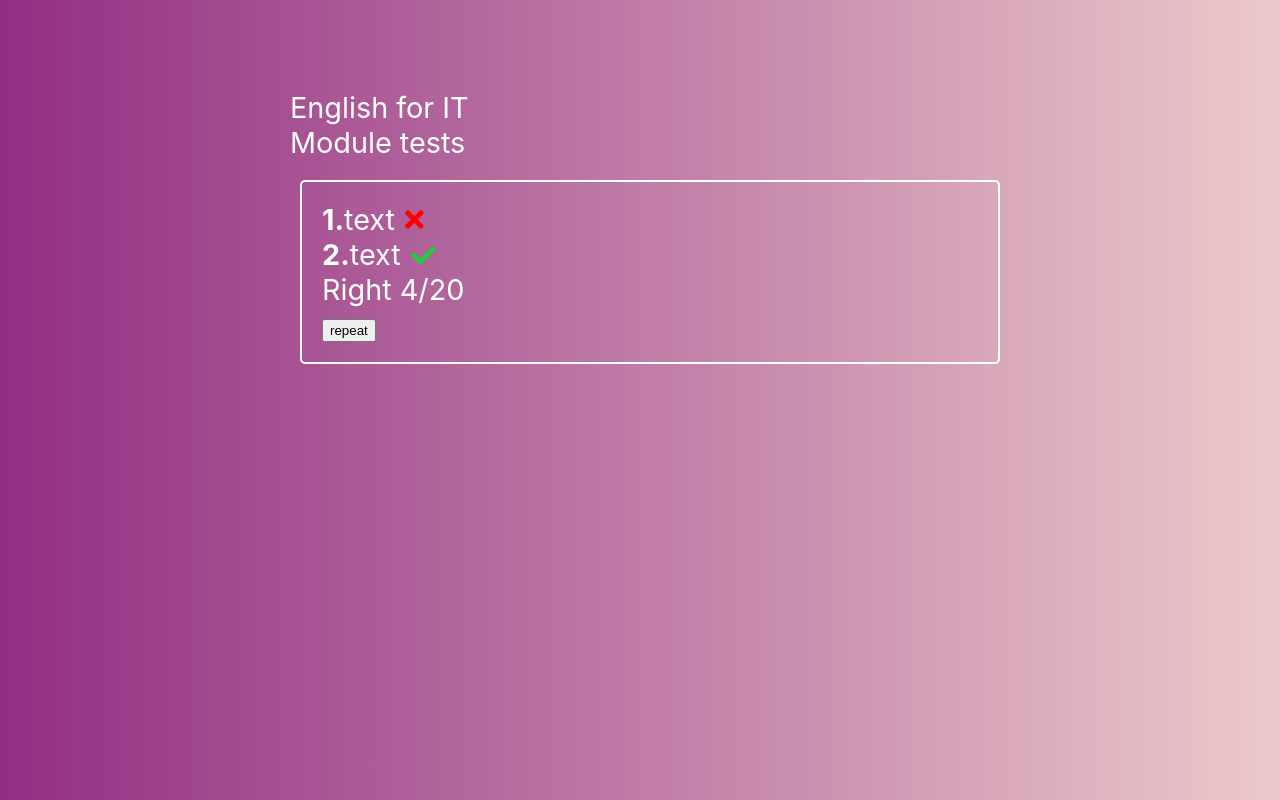
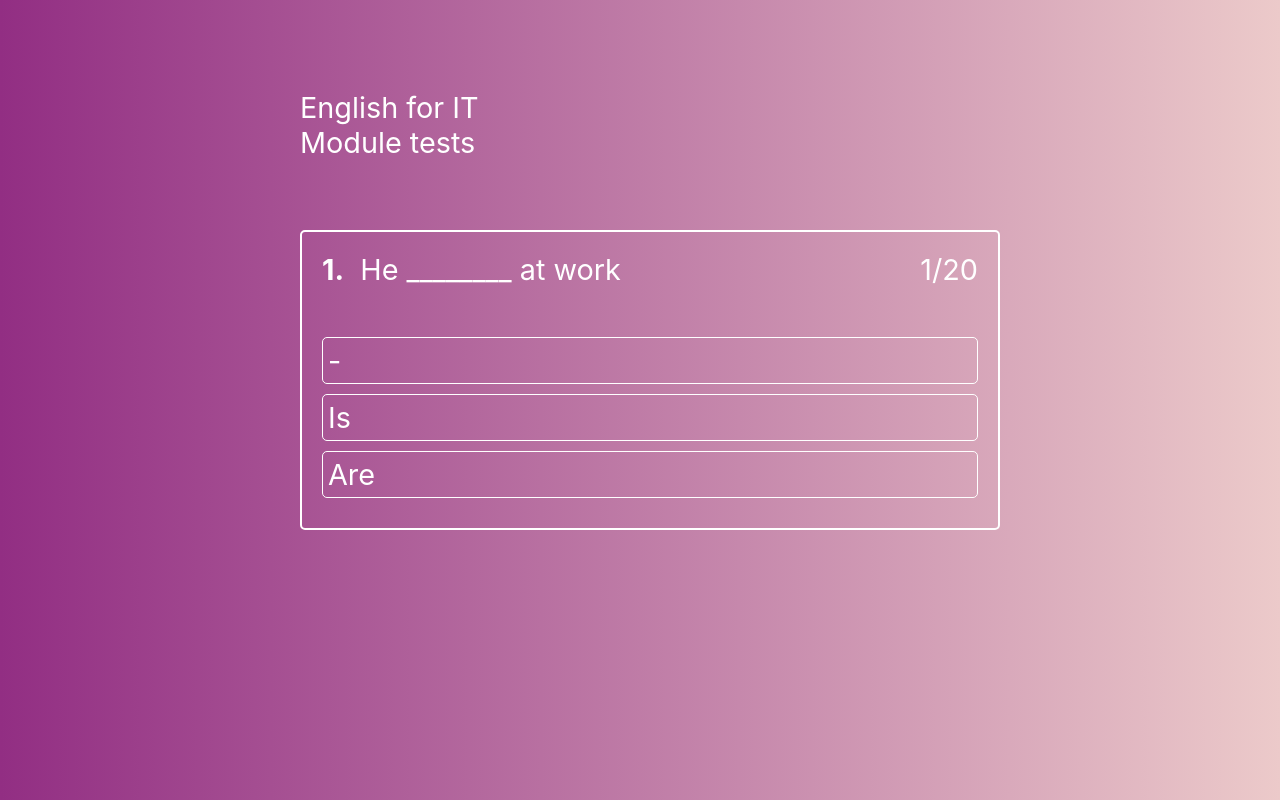
Before and after one commit to ElenaYakubovskaya/tests_EngIT, a React app: page / in a window 1280 px wide. Built offline with nearby package versions, Linux system fonts and the light colour scheme.

Commit message:
added component button

```diff
--- a/src/components/ActiveTest/AnswersList/AnswerItem/AnswerItem.jsx
+++ b/src/components/ActiveTest/AnswersList/AnswerItem/AnswerItem.jsx
@@ -6,26 +6,26 @@ const StyledAnswerItem = styled.li`
   border-radius: 5px;
   padding: 5px;
   margin-bottom: 10px;
-
-  cursor: pointer;
   &:hover {
     background: rgba(255, 255, 255, 0.2);
     transition: 0.3s ease-in-out;
   }
+  background-color: transparent;
 `;
-
 const AnswerItem = (props) => {
-  const style = [StyledAnswerItem]
+  const cls = [StyledAnswerItem];
 
   if (props.state) {
-    style.push(styled[props.state])
+    cls.push(styled[props.state]);
   }
 
   return (
     <StyledAnswerItem>
-      <p onClick={() => props.onAnswerClick(props.answer.id)}>
-        {props.answer.text}
-      </p>
+      <div className={cls.join(' ')}>
+        <p onClick={() => props.onAnswerClick(props.answer.id)}>
+          {props.answer.text}
+        </p>
+      </div>
     </StyledAnswerItem>
   );
 };
--- a/src/components/ActiveTest/AnswersList/AnswerItem/FinishedModuleTest/FinishedModuleTest.jsx
+++ b/src/components/ActiveTest/AnswersList/AnswerItem/FinishedModuleTest/FinishedModuleTest.jsx
@@ -1,25 +1,32 @@
 import React from 'react';
 import styled from 'styled-components';
+import Button from '../../../../UI/Button';
+import image_cat from '../images/cat.png';
 
 const StyleFinishedModuleTest = styled.div`
+  max-height: 100vh;
   margin-top: 30px;
   width: 700px;
   padding: 20px;
-  color: #fff;
-  border: 2px solid #fff;
-  border-radius: 5px;
+  color: #ffffff;
+
   box-sizing: border-box;
   margin: 20px 10px;
 
-  img {
-    width: 50px;
-    height: 50px;
+  .image {
+    margin-left: 170px;
+    width: 170px;
+    height: 100px;
   }
 
-  ul {
+  div {
     list-style: none;
     padding: 0;
     margin: 0;
+  }
+
+  .total-button {
+    display: flex;
   }
 
   .icon-clouse {
@@ -34,30 +41,29 @@ const StyleFinishedModuleTest = styled.div`
     color: #2dc73f;
   }
 
-  button {
-    padding: 2px 6px;
+  p {
+    margin-left: -25px;
   }
 `;
 
 const FinishedModuleTest = (props) => {
+  const successCount = Object.keys(props.results).reduce((total, key) => {
+    if (props.results[key] === 'success') {
+      total++;
+    }
+    return total;
+  }, 0);
   return (
     <StyleFinishedModuleTest>
-      <ul>
-        <li>
-          <strong>1.</strong>
-          text
-          <i className=" icon-clouse fas fa-times"></i>
-        </li>
-        <li>
-          <strong>2.</strong>
-          text
-          <i className=" icon-check fas fa-check"></i>
-        </li>
-        <p>Right 4/20</p>
-        <div>
-          <button>repeat</button>
+      <div>
+        <img className="image" src={image_cat} />
+        <div className="total-button">
+          <p>
+            Total: {successCount}/{props.test.length}
+          </p>
+          <Button onClick={props.onRetry}>repeat</Button>
         </div>
-      </ul>
+      </div>
     </StyleFinishedModuleTest>
   );
 };
--- /dev/null
+++ b/src/components/UI/Button.jsx
@@ -0,0 +1,37 @@
+import React from 'react';
+import styled, { css } from 'styled-components';
+
+const StyleButton = styled.button`
+  display: inline-block;
+  padding: 5px 20px;
+  margin-left: 100px;
+  border-radius: 4px;
+  border: 1px solid #ccc;
+  color: black;
+  margin-right: 15px;
+  text-transform: uppercase;
+  font-weight: bold;
+  font-size: 12px;
+  background: inherit;
+
+  &:focus {
+    outline: none;
+  }
+  &:active {
+    box-shadow: inset 4px 4px 2px rgba(0, 0, 0, 0.3);
+  }
+
+  ${(props) =>
+    props.disabled &&
+    css`
+      background: #dbd0d0;
+      cursor: not - allowed;
+      color: black;
+    `}
+`;
+
+const Button = (props) => {
+  return <StyleButton onClick={props.onClick}>{props.children}</StyleButton>;
+};
+
+export default Button;
--- a/src/containers/ModuleTest/ModuleTest.jsx
+++ b/src/containers/ModuleTest/ModuleTest.jsx
@@ -27,7 +27,8 @@ const StyledModuleTest = styled.div`
 
 class ModuleTest extends Component {
   state = {
-    isFinished: true,
+    results: {},
+    isFinished: false,
     activeQuestion: 0,
     answerState: null,
     test: [
@@ -51,6 +52,7 @@ class ModuleTest extends Component {
           { text: 'Are', id: 3 },
         ],
       },
+
       {
         question: ' I have a lot of _______',
         rightAnswerId: 1,
@@ -222,6 +224,7 @@ class ModuleTest extends Component {
           { text: 'Keep', id: 3 },
         ],
       },
+
       {
         question: `Create synonym pairs:
           1. Wrap up     a. Achieve
@@ -243,16 +246,22 @@ class ModuleTest extends Component {
   onAnswerClickHandler = (answerId) => {
     if (this.state.answerState) {
       const key = Object.keys(this.state.answerState)[0];
-      if (this.state.answerState[key] === 'succes') {
+      if (this.state.answerState[key] === 'success') {
         return;
       }
     }
 
     const question = this.state.test[this.state.activeQuestion];
+    const results = this.state.results;
 
     if (question.rightAnswerId === answerId) {
+      if (!results[question.id]) {
+        results[question.id] = 'success';
+      }
+
       this.setState({
         answerState: { [answerId]: 'success' },
+        results,
       });
 
       const timeout = window.setTimeout(() => {
@@ -263,20 +272,32 @@ class ModuleTest extends Component {
         } else {
           this.setState({
             activeQuestion: this.state.activeQuestion + 1,
+            answerState: null,
           });
         }
-
         window.clearTimeout(timeout);
       }, 50);
     } else {
+      results[question.id] = 'error';
       this.setState({
         answerState: { [answerId]: 'error' },
+        results,
       });
     }
   };
+
   isModuleFinished() {
     return this.state.activeQuestion + 1 === this.state.test.length;
   }
+
+  retryHandler = () => {
+    this.setState({
+      activeQuestion: 0,
+      answerState: null,
+      results: {},
+      isFinished: false,
+    });
+  };
 
   render() {
     return (
@@ -285,7 +306,11 @@ class ModuleTest extends Component {
           <div className="title">
             English for IT<p>Module tests</p>
             {this.state.isFinished ? (
-              <FinishedModuleTest />
+              <FinishedModuleTest
+                results={this.state.results}
+                test={this.state.test}
+                onRetry={this.retryHandler}
+              />
             ) : (
               <ActiveTest
                 answers={this.state.test[this.state.activeQuestion].answers}
```
Also changed, not shown: src/components/ActiveTest/AnswersList/AnswerItem/images/cat.png (added), src/components/ActiveTest/AnswersList/AnswerItem/images/img_cat.jpg (deleted).
